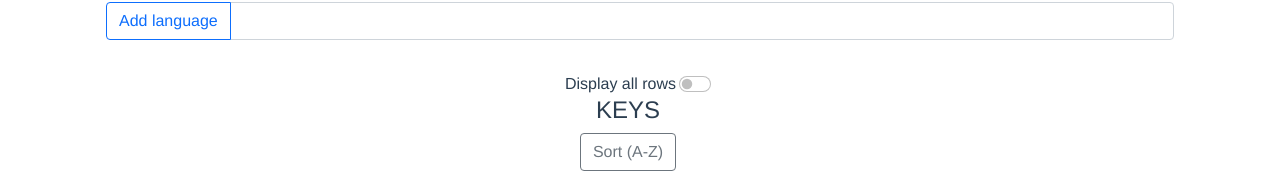
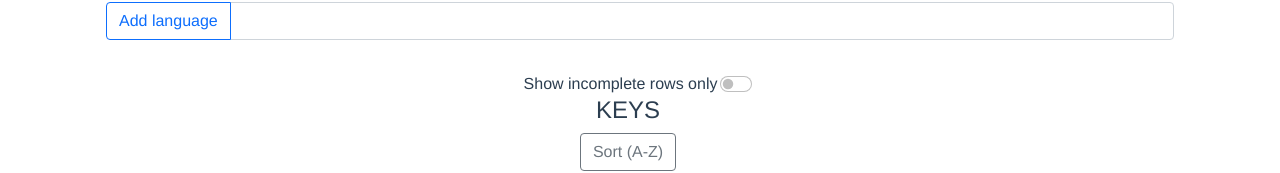
Before and after one commit to johnenrick/translator-gui, a Vue app: page /#/ in a window 1280 px wide. Shown: the part 250-423 px from the top of the page. Built offline with nearby package versions, Linux system fonts and the light colour scheme.

Commit message:
minor change
renamed label into "Show incomplete rows only"

```diff
--- a/src/components/viewSwitcher.vue
+++ b/src/components/viewSwitcher.vue
@@ -1,6 +1,6 @@
 <template>
     <div class="input-group justify-content-center">
-      <label class="form-check-label" for="flexSwitchCheckDefault">Display all rows</label>
+      <label class="form-check-label" for="flexSwitchCheckDefault">Show incomplete rows only</label>
       <div class="form-switch">
         <input class="form-check-input" @change="$emit('switch',$event)" type="checkbox" value="" id="flexSwitchCheckDefault">
       </div>
```
